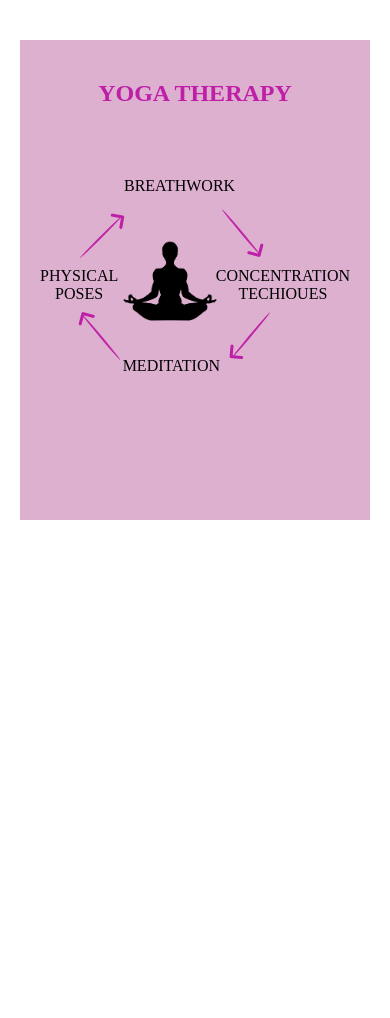
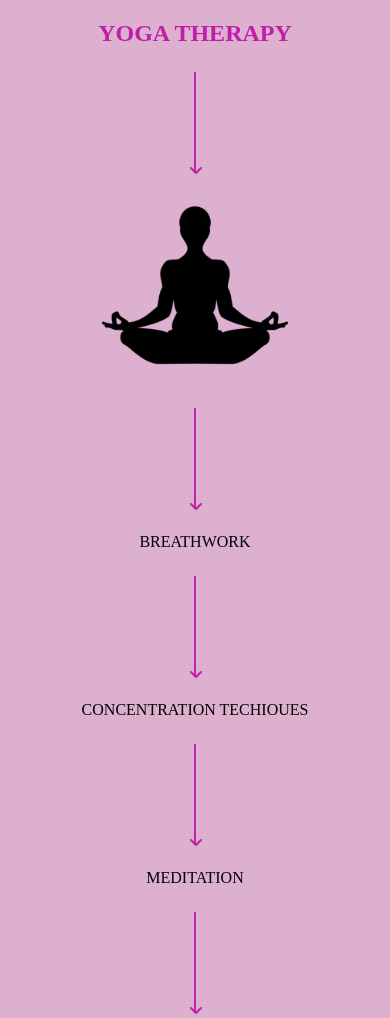
Before and after one commit to AbuRaihan1/yoga-page, a plain HTML site: page index.html in a window 390 px wide. Shown: the top 1018 px of the page. Before the commit the page ends 844 px from the top, so only its background shows below. Drawn offline with Linux system fonts and the light colour scheme.

Commit message:
done maybe

```diff
--- a/index.html
+++ b/index.html
@@ -12,6 +12,32 @@
     ></script>
   </head>
   <body>
+    <div class="mobile-container">
+      <h2 class="title">YOGA THERAPY</h2>
+      <div class="mobile-items">
+        <div class="arrow-for-mobile">
+          <i class="fa-solid fa-angle-right arrow-angle-mobile"></i>
+        </div>
+        <img src="yogamain.png" alt="" />
+        <div class="arrow-for-mobile">
+          <i class="fa-solid fa-angle-right arrow-angle-mobile"></i>
+        </div>
+        <p>BREATHWORK</p>
+        <div class="arrow-for-mobile">
+          <i class="fa-solid fa-angle-right arrow-angle-mobile"></i>
+        </div>
+        <p>CONCENTRATION TECHIOUES</p>
+        <div class="arrow-for-mobile">
+          <i class="fa-solid fa-angle-right arrow-angle-mobile"></i>
+        </div>
+        <p>MEDITATION</p>
+        <div class="arrow-for-mobile">
+          <i class="fa-solid fa-angle-right arrow-angle-mobile"></i>
+        </div>
+        <p>PHYSICAL POSES</p>
+      </div>
+    </div>
+
     <div class="container">
       <h2 class="title">YOGA THERAPY</h2>
       <div class="main-content">
@@ -30,7 +56,6 @@
           <div class="top-left-arrow bottom-right-arrow">
             <i class="fa-solid fa-angle-right top-left-angle"></i>
           </div>
-
         </div>
 
         <p class="breathwork">BREATHWORK</p>
--- a/style.css
+++ b/style.css
@@ -4,7 +4,7 @@
 }
 .container {
   background: #ddb0d0;
-  width: 600px;
+  width: 900px;
   height: 400px;
   margin: 40px auto;
   padding: 40px 0px;
@@ -40,7 +40,7 @@
   background-color: #c026a8;
   position: absolute;
   top: 100px;
-  left: 170px;
+  left: 290px;
   transform: rotate(45deg);
   border-radius: 50%;
 }
@@ -54,113 +54,158 @@
 }
 
 .top-right-arrow {
-  left: 420px;
+  left: 520px;
   top: 95px;
   transform: rotate(140deg);
 }
 
 .bottom-left-arrow {
-  left: 190px;
-  top: 260px;
-  transform: rotate(-50deg);
+  left: 310px;
+  top: 250px;
+  transform: rotate(-40deg);
 }
 
 .bottom-right-arrow {
-  left: 420px;
-  top: 255px;
+  left: 520px;
+  top: 245px;
   transform: rotate(-130deg);
 }
 
 /* arrow end  */
+.image {
+  width: 200px;
+  position: absolute;
+  top: 130px;
+  left: 320px;
+}
 .breathwork {
   position: absolute;
-  top: 70px;
-  left: 240px;
+  top: 80px;
+  left: 370px;
   text-align: center;
 }
 .physical-poses {
   position: absolute;
   top: 200px;
-  left: 90px;
+  left: 230px;
   text-align: center;
 }
 
 .concentration-techniques {
   position: absolute;
   top: 200px;
-  right: 70px;
+  left: 506px;
   text-align: center;
 }
 
 .meditation {
   position: absolute;
   top: 340px;
-  right: 250px;
+  left: 360px;
   text-align: center;
 }
 
-.image {
-  width: 200px;
-  position: absolute;
-  top: 130px;
-  left: 200px;
+@media screen and (max-width: 950px) {
+  .container {
+    width: 100%;
+  }
 }
-
-@media screen and (max-width: 610px) {
-  .container {
-    width: 350px;
-  }
+@media screen and (max-width: 830px) {
   .image {
-    width: 100px;
+    width: 170px;
     position: absolute;
-    top: 130px;
-    left: 100px;
+    top: 100px;
+    left: 250px;
   }
 
   .top-left-arrow {
-    height: 60px;
-    left: 80px;
+    height: 70px;
+    left: 250px;
+    margin-top: -10px;
   }
 
   .breathwork {
     top: 70px;
-    left: 104px;
+    left: 294px;
   }
   .physical-poses {
     top: 160px;
-    left: 20px;
+    left: 180px;
   }
 
   .concentration-techniques {
     position: absolute;
     top: 160px;
-    right:20px;
+    margin-left: -100px;
     text-align: center;
   }
 
   .meditation {
     position: absolute;
-    top: 250px;
-    right:150px;
+    top: 280px;
+    left: 300px;
     text-align: center;
   }
 
 
   .top-right-arrow {
-    left: 220px;
-    top: 95px;
+    left: 430px;
+    top: 90px;
     transform: rotate(140deg);
   }
 
   .bottom-left-arrow {
-    left: 80px;
-    top: 200px;
+    left: 260px;
+    top: 220px;
     transform: rotate(-40deg);
   }
 
   .bottom-right-arrow {
-    left: 230px;
-    top: 198px;
+    left: 440px;
+    top: 220px;
     transform: rotate(-140deg);
   }
 }
+
+
+/* mobile device start  */
+
+.mobile-container {
+  background: #ddb0d0;
+  padding: 20px 10px;
+  display: none;
+}
+.mobile-items {
+text-align: center;
+}
+
+.mobile-items img {
+  width: 200px;
+  display: block;
+  margin: 0 auto;
+}
+
+.arrow-for-mobile {
+  height: 100px;
+  width: 2px;
+  background-color: #c026a8;
+  top: 100px;
+  left: 290px;
+  text-align: center;
+  margin: 25px auto;
+}
+
+.arrow-angle-mobile {
+  margin-top: 90px;
+  transform: rotate(90deg);
+  margin-left: -3.4px;
+}
+@media screen and (max-width:620px){
+   .container {
+    display: none;
+   }
+
+.mobile-container {
+  display: block;
+}
+}
```
